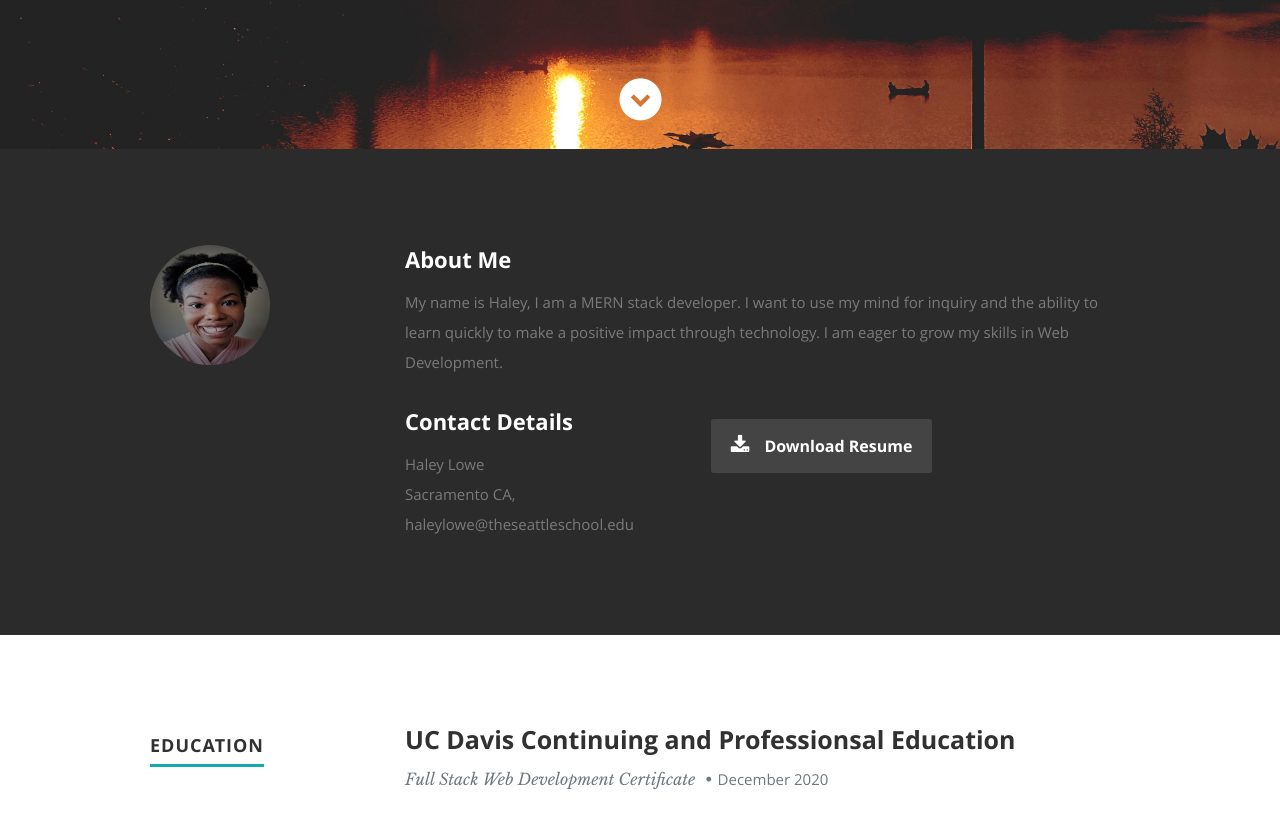
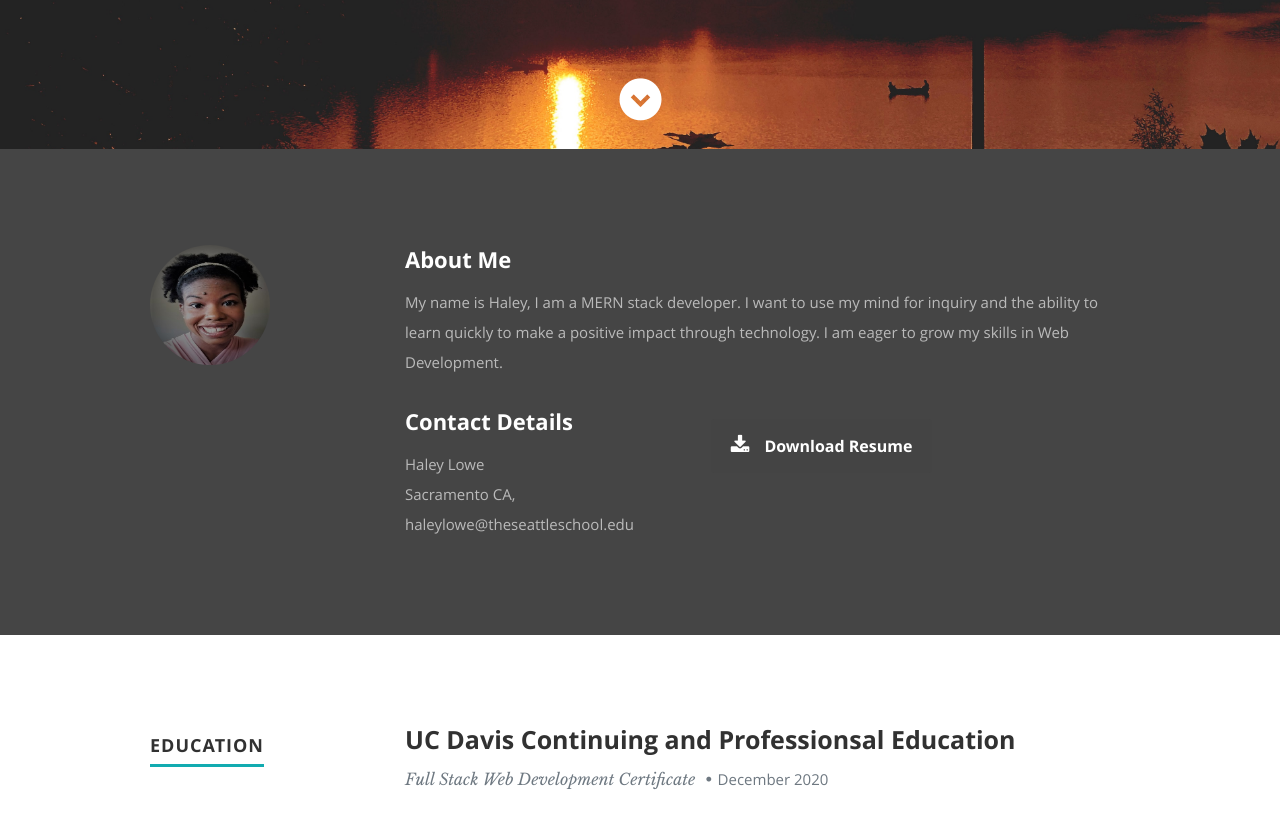
Before and after one commit to halowe94/react-portfolio, a React (Create React App) app in the folder client/: page / in a window 1280 px wide. Shown: the part 651-1467 px from the top of the page. Built offline with nearby package versions, Linux system fonts and the light colour scheme.

Commit message:
changed background and text color of About section

```diff
--- a/client/public/css/layout.css
+++ b/client/public/css/layout.css
@@ -208,7 +208,7 @@ ul#nav li.current a {
 /* ------------------------------------------------------------------ */
 
 #about {
-  background: #2b2b2b;
+  background: #454545;
   padding-top: 96px;
   padding-bottom: 66px;
   overflow: hidden;
@@ -230,7 +230,7 @@ ul#nav li.current a {
 }
 #about p {
   line-height: 30px;
-  color: #7a7a7a;
+  color: #bababa;
 }
 #about .profile-pic {
   position: relative;
```
